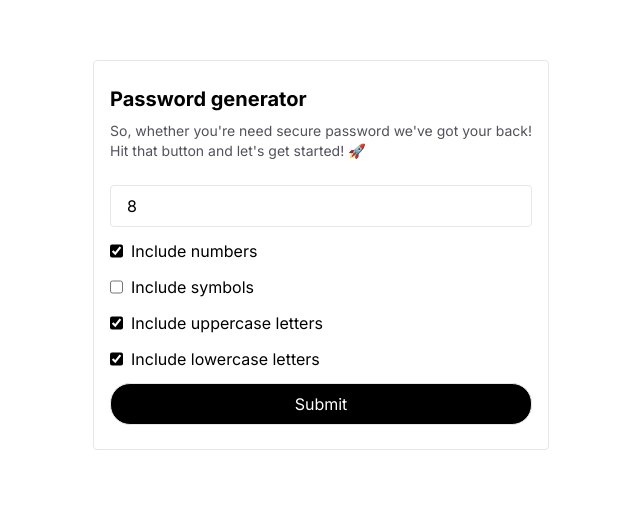
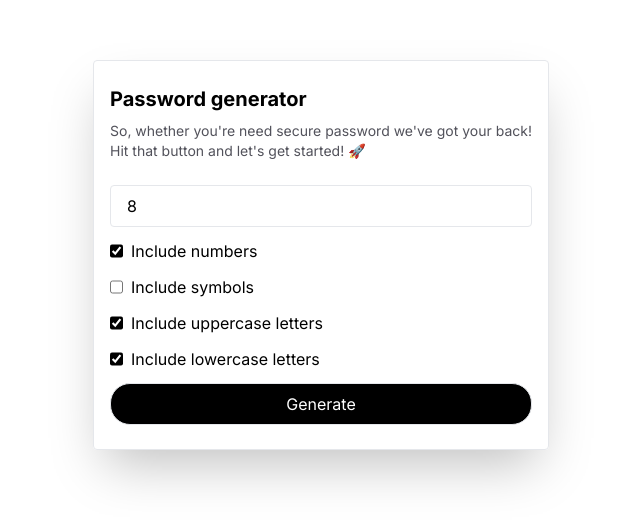
Before and after one commit to piotrszubert/password-generator, a Next.js app: page / in a window 1280 px wide. Shown: the part 121-644 px from the top of the page, without its empty margins (319-959 px from the left). Built offline with nearby package versions, Linux system fonts and the light colour scheme.

Commit message:
update ui

```diff
--- a/app/components/password-generator.tsx
+++ b/app/components/password-generator.tsx
@@ -45,7 +45,6 @@ export const PasswordGenerator = () => {
       excludeSimilarCharacters: true,
     })
 
-    // return password;
     setPassword(password)
   }
 
@@ -105,12 +104,12 @@ export const PasswordGenerator = () => {
             />
             Include lowercase letters
           </label>
-          <button className="rounded-[1.25rem] border bg-black px-4 py-2 text-white hover:bg-black/75">
-            Submit
+          <button className="rounded-[1.25rem] border bg-black px-4 py-2 text-white hover:bg-black/80">
+            Generate
           </button>
         </form>
       </div>
-      {password && <div>{password}</div>}
+      {password && <div className="text-lg font-bold mt-3">{password}</div>}
     </div>
   )
 }
--- a/app/page.tsx
+++ b/app/page.tsx
@@ -3,7 +3,7 @@ import { PasswordGenerator } from "./components/password-generator"
 export default function Home() {
   return (
     <main className="-mt-6 grid min-h-screen place-items-center px-2">
-      <div className="max-w-xl rounded border px-4 py-6">
+      <div className="max-w-xl rounded border px-4 py-6 shadow-lg md:shadow-2xl">
         <h1 className="mb-2 text-xl font-bold">Password generator</h1>
         <p className="text-sm text-zinc-600">
           So, whether you're need secure password we've got your back!
```
